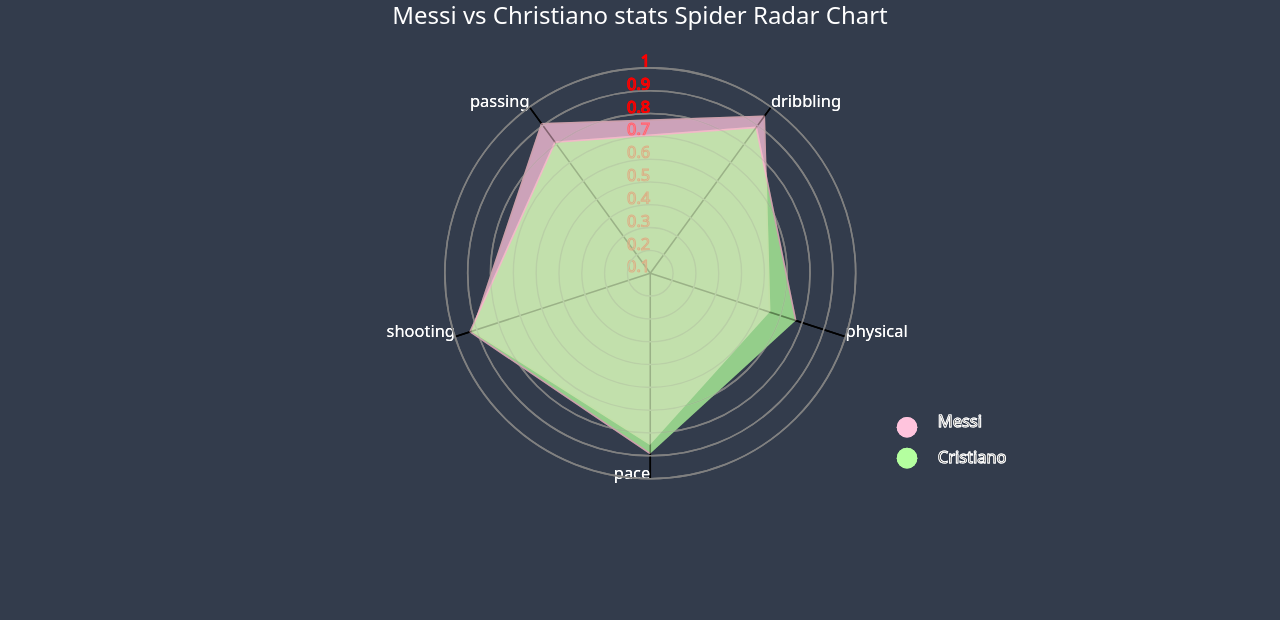
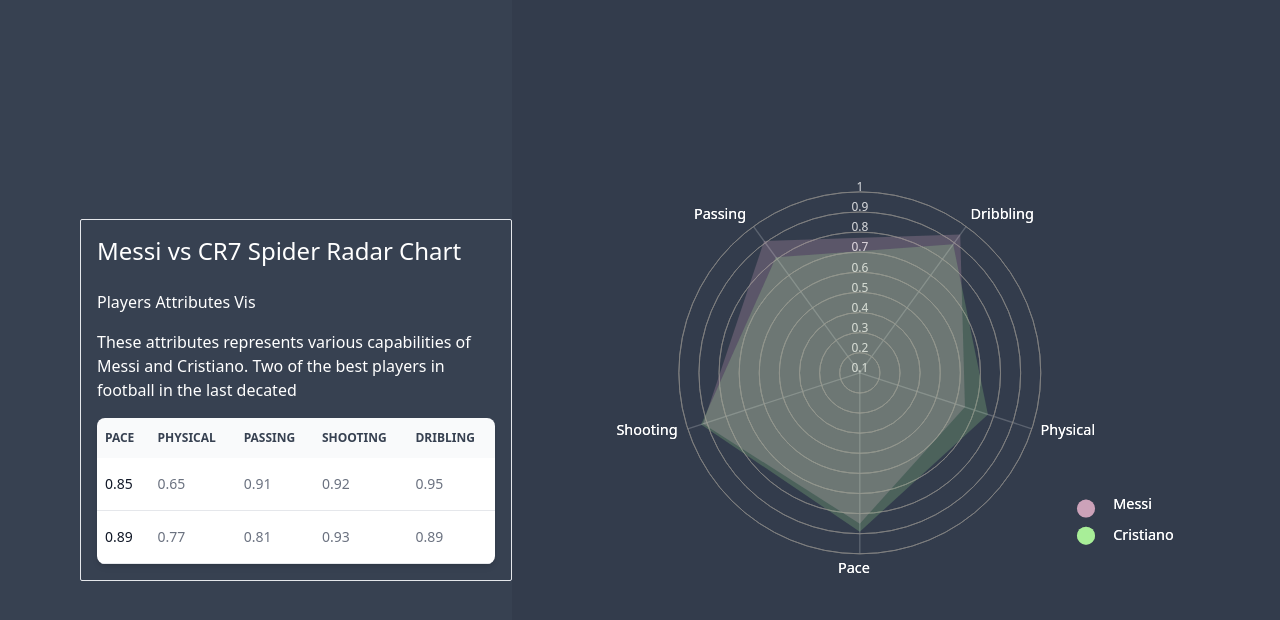
Before and after one commit to simbamkenya/sports-radar-chart, a React (Create React App) app: page / in a window 1280 px wide. Shown: the top 620 px of the page. Built offline with nearby package versions, Linux system fonts and the light colour scheme.

Commit message:
fixed the chart UI

```diff
--- a/src/App.css
+++ b/src/App.css
@@ -3,7 +3,8 @@
 }
 
 body{
-  background-color:  #D1B490;
+  /* background-color:  #D1B490; */
+  background-color:  rgb(28, 83, 83);
 }
 .areapath:hover{
   opacity: 1.0;
--- a/src/App.js
+++ b/src/App.js
@@ -1,13 +1,73 @@
 import './App.css';
 import Radar from './components/Radar';
+import { dat } from './data';
 
 function App() {
   return (
     <div className="bg-[#333C4C]">
+
        <div className='flex justify-center min-h-screen text-white'>
-        <div>
-          <h2 className='font-medium leading-tight text-2xl mt-0 mb-2 text-blue-60 text-center'>Messi vs Christiano stats Spider Radar Chart</h2>
-         <Radar />
+        <div className='flex w-full'>
+
+          <div className='w-2/5 bg-gray-700 flex items-center'>
+            <div className='border max-w-md ml-20 flex flex-col gap-4 p-4 rounded-sm'>
+            <h2 className='font-medium leading-tight text-2xl mt-0 mb-2 text-blue-60 text-left'>Messi vs CR7 Spider Radar Chart</h2>
+            <h1>Players Attributes Vis</h1>
+            <p>These attributes represents various capabilities of Messi and Cristiano. Two of the best players in football in the last decated</p>
+
+            <div class="relative overflow-x-auto shadow-md sm:rounded-lg">
+                <table class="w-full text-sm text-left text-gray-500 dark:text-gray-400">
+                    <thead class="text-xs text-gray-700 uppercase bg-gray-50 dark:bg-gray-700 dark:text-gray-400">
+                        <tr>
+                            <th scope="col" class="px-2 py-3">
+                                Pace
+                            </th>
+                            <th scope="col" class="px-2 py-3">
+                                Physical
+                            </th>
+                            <th scope="col" class="px-2 py-3">
+                                Passing
+                            </th>
+                            <th scope="col" class="px-2 py-3">
+                                Shooting
+                            </th>
+                            <th scope="col" class="px-2 py-3">
+                                Dribling
+                            </th>
+                        </tr>
+                    </thead>
+                    <tbody>
+                      {dat.map((player) => (
+                        <tr class="bg-white border-b dark:bg-gray-800 dark:border-gray-700 hover:bg-gray-50 dark:hover:bg-gray-600">
+                        <th scope="row" class="px-2 py-4 font-medium text-gray-900 whitespace-nowrap dark:text-white">
+                            {player.pace}
+                        </th>
+                        <td class="px-2 py-4">
+                            {player.physical}
+                        </td>
+                        <td class="px-2 py-4">
+                             {player.passing}
+                        </td>
+                        <td class="px-2 py-4">
+                             {player.shooting}
+                        </td>
+                        <td class="px-2 py-4">
+                             {player.dribbling}
+                        </td>
+                    </tr>
+                      ))}
+                    </tbody>
+                </table>
+            </div>
+
+            </div>
+
+
+          </div>
+          <div className='w-3/5 flex items-center justify-center'>
+           <Radar />
+          </div>
+
         </div>
        </div>
     </div>
--- a/src/components/Radar.js
+++ b/src/components/Radar.js
@@ -1,32 +1,22 @@
 import React, { useRef, useEffect, useState } from 'react'
 import { select, json, scaleLinear, line, extent } from 'd3';
+import { dat } from '../data';
+
+console.log(dat)
 
 function Radar() {
- const dat =   [
-  {
-    pace :	0.85,
-    shooting :	0.92,
-    passing :	0.91,
-    dribbling: 0.95,
-    physical:	0.65
-   },
-   {
-    pace :	0.89,
-    shooting :	0.93,
-    passing :	0.81,
-    dribbling : 0.89,
-    physical :	0.77
-   }
-]
 
     const [data, setData] = useState(dat)
     const [player, setPlayer] = useState()
     const containerRef = useRef(null)
-  const margin = { top: 10, right: 10, bottom: 10, left: 10 },
+
+    const margin = { top: 20, right: 10, bottom: 60, left: 10 },
             width = 760 - margin.left - margin.right,
             height = 450 - margin.top - margin.bottom;
 
-
+    const capitalize = (str) => {
+        return str.charAt(0).toUpperCase() + str.slice(1)
+    }
 
     useEffect(() => {
         // json('data.json').then(data => setData(data))
@@ -36,17 +26,14 @@
         .range([0, 2 * Math.PI]);
 
         const radius = 200;
-        // const levels = [10, 20, 30, 40, 50, 60, 70, 80, 90, 100, 110];
         const ticks = [0.1, 0.2, 0.3, 0.4, 0.5, 0.6, 0.7, 0.8, 0.9, 1.0]
 
         var svg = select(containerRef.current)
             .attr('width', width + margin.left + margin.right)
             .attr('height', height + margin.top + margin.bottom)
             .append('g')
-            .attr('transform', 'translate(' + margin.left + ',' + margin.top + ')');
-
-
-
+            .attr('transform', 'translate(' + margin.left + ',' + margin.top + ')')
+            .attr('fill', 'gray');
 
         const attributes = Object.keys(data[0])
         //radial scale
@@ -63,7 +50,6 @@
           return angle * (180 / Math.PI)
         }
         const cordForAngle = (angle, len) => {
-
            let x=  Math.cos(angle) * (len);
            let y= Math.sin(angle) * (len);
 
@@ -76,33 +62,28 @@
           // const angles = angleToDeg(slice)
           console.log('slice', slice)
           const key = attributes[i]
-          console.log('ll')
 
-          //axis values
-          const {x, y} = cordForAngle(slice, radius)
 
-          //attributes values
-          // const {xValue, yValue } = cordForAngle(slice, radius)
+         //axis values
+         const {x, y} = cordForAngle(slice, radius)
 
          svg.append('line')
           .attr('x2', x + width /2)
           .attr('y2', y + height/2)
           .attr('x1', width/2)
           .attr('y1', height/2)
-          // .attr('transform', `rotate(${angles})`)
-          .attr('stroke', 'black')
+          .attr('stroke', 'white')
           .attr('stroke-width', 1.5)
+          .style('opacity', '0.1')
 
           svg.append('text')
           .attr('x', x + width/2)
           .attr('y', y + height/2)
-          .text(key)
-          .style('text-anchor', d => (i === 0 ? 'end': i === 1 ? 'end': i=== 2 ? 'end' : null))
-          // .style('text-anchor', d => (i === 1 ? 'end': i<2 ? 'end' : i <=3 ))
-          // x<13 ? "Child" : x<20 ? "Teenage" : x<30 ? "Twenties" : "Old people"
-          // .attr('dy', "0.3em")
+          .text(capitalize(key))
+          .style('text-anchor', d => (i === 0 ? 'end': i === 1 ? 'end': i=== 2 ? 'end':  i=== 2 ? 'end' : null))
+          .attr('dx', d => (i === 0 ? '0.7em' : i === 1 ? '-0.7em'  : i === 2 ? '-0.5em': i === 3 ? '0.3em' : '0.6em'))
+          .attr('dy', d => (i === 0 ? '1.3em': i === 1 ? '0.4em': i === 2 ? '-0.5em': i === 3 ? '-0.5em' : '0.4em'))
           .attr('fill', 'white')
-          .attr('class', '')
         }
 
 
@@ -112,22 +93,24 @@
         .attr('x', width/2)
         .attr('y', height/2 - radAxis(el) - 0.85)
         .text(el)
-        .attr('fill', 'none')
-        .attr('stroke', 'red')
-        //
-        .style('text-anchor', 'end')
+        .attr('fill', 'white')
+        .attr('stroke', 'none')
+        .attr('opacity', '0.5')
+        .style('text-anchor', 'middle')
+        .style('font-size', '0.825rem')
+        .style('', '')
 
         console.log('ele', el)
       })
 
+      //circes levels
        ticks.forEach(el => {
-
         svg.append('circle')
           .attr('cx', width/2)
           .attr('cy', height/2)
           .attr('fill', 'none')
           .attr('stroke', 'gray')
-          .attr('stroke-width', 1.5)
+          .attr('stroke-width', 1.0)
           .attr('r', radAxis(el))
        })
 
@@ -135,6 +118,7 @@
        let lineGen = line()
         .x(d => d.x)
         .y(d => d.y)
+
 
        const getCoordPath = (dataPoint) => {
         let coord = [];
@@ -153,40 +137,49 @@
           // console.log('coord', cord)
           finalPath.push(cord)
 
+        //spider chart
         svg.append('path')
         .datum(cord)
         .attr('class', 'areapath')
         .attr("d",lineGen)
         .attr("stroke-width",1.5)
-        .attr("stroke", 'pink')
+        .attr("stroke", 'none')
         .attr("fill", () => i === 0 ? '#FFC4DD': '#B4FF9F')
-        .attr("stroke-opacity", 1)
-        .attr("opacity", 0.5)
+        // .attr("stroke-opacity", 1)
+        .attr("opacity", 0.1)
         .attr('transform', `translate(${width/2}, ${height/2})`)
         .on('mouseenter', (e, d) => console.log(d));
               // console.log(d)
         }
+
+        //legends
         svg.append("circle")
         .attr("cx",width/2 + 250)
         .attr("cy", height/2 + 150)
         .attr("r", 10)
         .style("fill", "#FFC4DD")
+        .style("opacity", "0.5")
+
         svg.append("circle")
         .attr("cx", width/2 + 250)
         .attr("cy", height/2 + 180)
         .attr("r", 10)
         .style("fill", "#B4FF9F")
+        .style("opacity", "0.7")
 
         svg.append('text')
         .attr('y', height/2 + 150)
         .attr('x', width/2 + 280)
         .html('Messi')
-        .style('stroke', 'white')
+        .style('stroke', 'none')
+        .style('fill', 'white')
+
         svg.append('text')
         .attr('y', height/2 + 185)
         .attr('x', width/2 + 280)
         .html('Cristiano')
-        .style('stroke', 'white')
+        .style('stroke', 'none')
+        .style('fill', 'white')
 
 
 
@@ -205,7 +198,7 @@
 
 
   return (
-    <svg  viewBox={`0 0 ${width} ${height}`} ref={containerRef} >
+    <svg  viewBox={`0 0 ${width + 100} ${height + 100}`} ref={containerRef} >
     </svg>
   )
 }
--- /dev/null
+++ b/src/data.js
@@ -0,0 +1,16 @@
+export const dat =  [
+    {
+      pace :	0.85,
+      shooting :	0.92,
+      passing :	0.91,
+      dribbling: 0.95,
+      physical:	0.65,
+     },
+     {
+      pace :	0.89,
+      shooting :	0.93,
+      passing :	0.81,
+      dribbling : 0.89,
+      physical :	0.77,
+     }
+  ]
```
Also changed, not shown: 1 other file (tests, documents, lock files or other folders).
